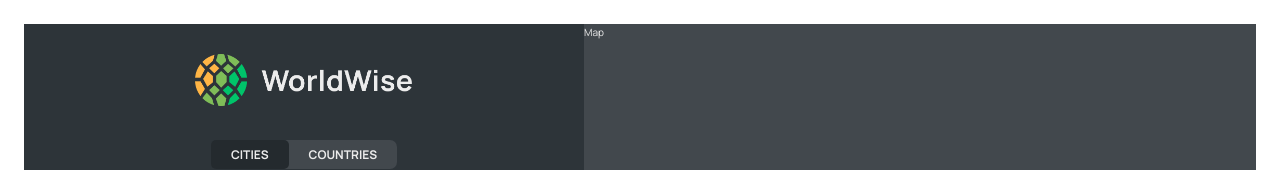
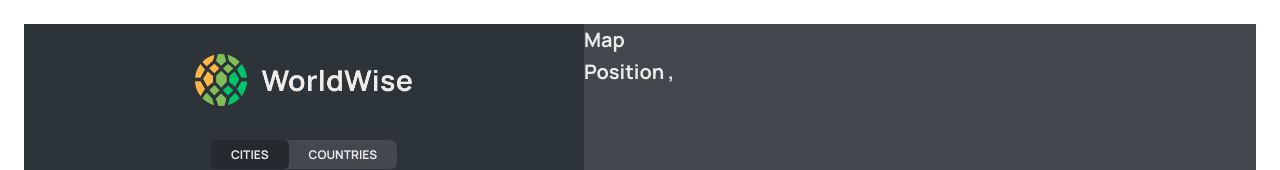
Before and after one commit to AmitSKumar/worldwise, a React (Vite) app: page /app/cities in a window 1280 px wide. Shown: the top 170 px of the page. Built offline with nearby package versions, Linux system fonts and the light colour scheme; data requests are answered from the project's data file.

Commit message:
url router state

```diff
--- a/src/components/CityItem.jsx
+++ b/src/components/CityItem.jsx
@@ -7,10 +7,10 @@
     year: "numeric",
   }).format(new Date(date));
 function CityItem({city}) {
-    const {cityName,emoji,date,id}=city
+    const {cityName,emoji,date,id,position}=city
     return (
         <li>
-          <Link  className={styles.cityItem} to={`${id}`}>
+          <Link  className={styles.cityItem} to={`${id}?lat=${position.lat}&lng=${position.lng}`}>
           <span className={styles.emoji}>{emoji}</span>
             <h3 className={styles.name}>{cityName}</h3>
             <time className={styles.date}>{formatDate(date)}</time>
--- a/src/components/Map.jsx
+++ b/src/components/Map.jsx
@@ -1,9 +1,15 @@
+import { useSearchParams } from 'react-router-dom'
 import styles from './Map.module.css'
 
 function Map() {
+   const[searchParams,setSearchParams]= useSearchParams()
+   console.log(searchParams)
+   const lat = searchParams.get('lat')
+   const lng= searchParams.get('lng')
     return (
         <div className={styles.mapContainer}>
-            Map
+           <h1>Map</h1>
+           <h1>Position{lat} ,{lng}</h1>
         </div>
     )
 }
```
